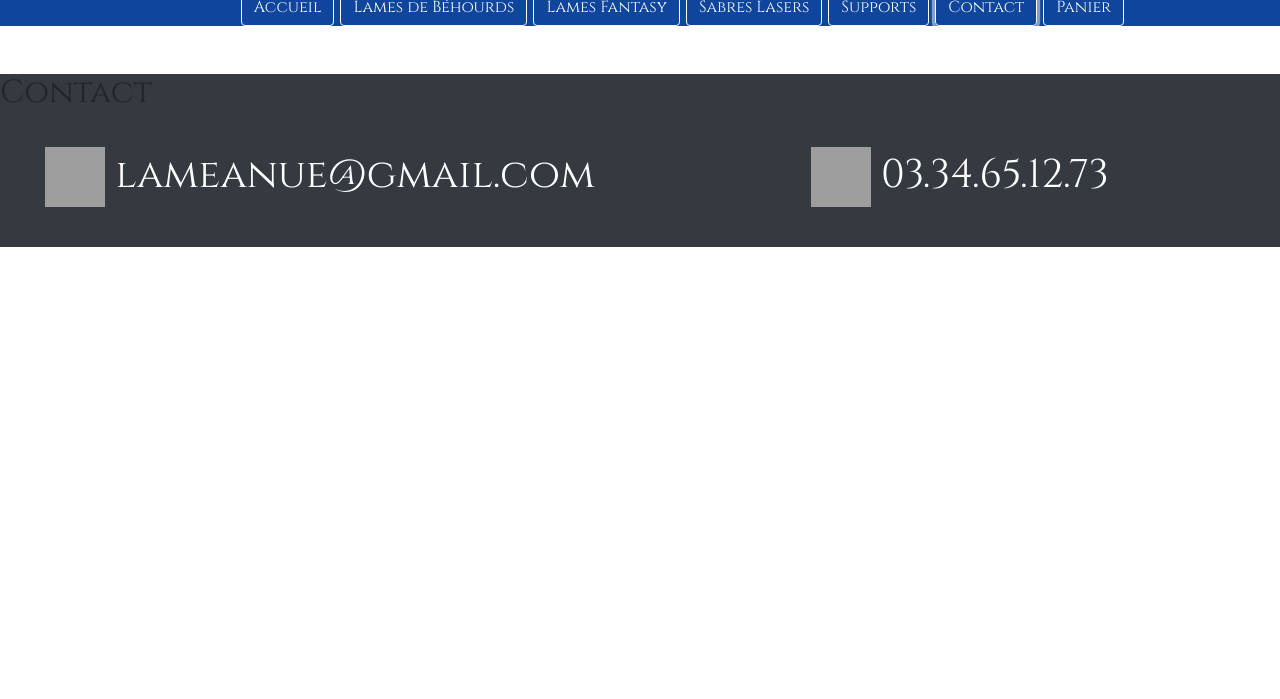
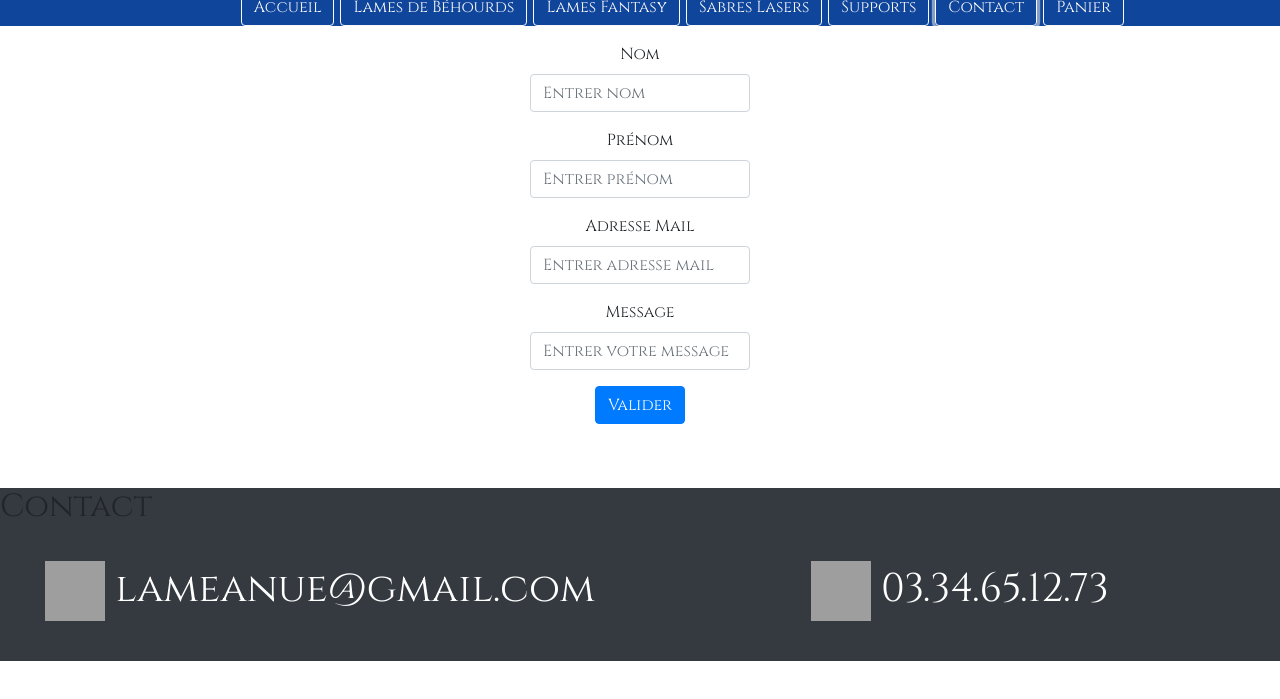
Before and after one commit to MickaelBaguet/Lame-a-nue, a plain HTML site: page index.html in a window 1280 px wide. Both pictures are taken after a click on the button "Contact". Shown: the part 163-862 px from the top of the page. Before the commit the page ends 800 px from the top, so only its background shows below. Drawn offline with nearby package versions, Linux system fonts and the light colour scheme; grey boxes are pictures that could not be loaded.

Commit message:
mise à jour

```diff
--- a/assets/js/main.js
+++ b/assets/js/main.js
@@ -27,6 +27,9 @@ $(document).ready(function(){
     $('.prodSupport').show()
   });
 
-
+  $('#btnContact').click(function(){
+    $('.elem').hide();
+    $('.Contact').show()
+  });
 
 });
--- a/index.html
+++ b/index.html
@@ -142,11 +142,29 @@
     </div>
   </div>
 </div>
-
-
-
-
-  <!-- Footer -->
+<div class="d-flex justify-content-center">
+    <div class="card-deck my-3 Contact elem text-center">
+    <form novalidate>
+      <div class="form-group">
+        <label for="Name">Nom</label>
+        <input required type="text" class="form-control" id="Name"  placeholder="Entrer nom">
+      </div>
+      <div class="form-group">
+        <label for="firstName">Prénom</label>
+        <input required type="text" class="form-control" id="firstName" placeholder="Entrer prénom">
+      </div>
+      <div class="form-group">
+        <label for="Email">Adresse Mail</label>
+        <input required type="email" class="form-control" id="Email" placeholder="Entrer adresse mail">
+      </div>
+      <div class="form-group">
+        <label for="Message">Message</label>
+        <input required type="text" class="form-control" id="message" placeholder="Entrer votre message">
+      </div>
+      <button type="submit" class="btn btn-primary">Valider</button>
+    </form>
+  </div>
+  </div>
   <footer>
     <div class="container-fluid bg-dark my-5 text-center">
       <div class="row">
```
Lines whose indentation alone changed are shown as unchanged.
